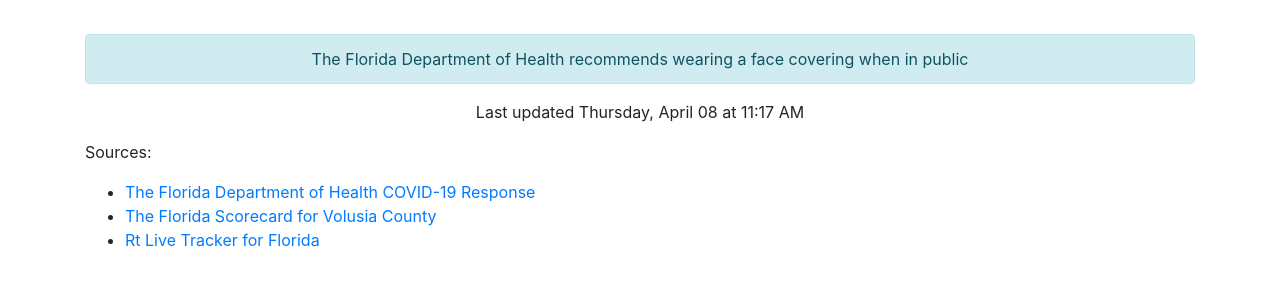
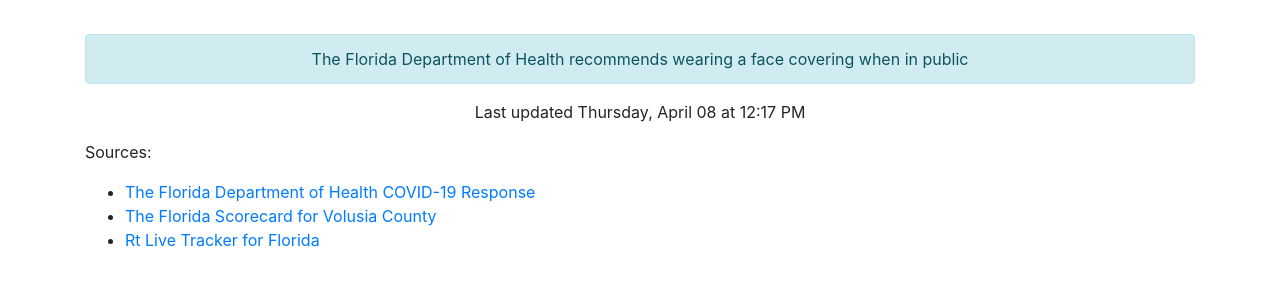
Before and after one commit to thinkjson/timeforchurch, a Jekyll site: the page built from index.md, in a window 1280 px wide. Shown: the part 544-830 px from the top of the page. Built offline with Jekyll 4.4.1, drawn with Linux system fonts in a browser that asks for light colours; our own code applies the rules of GitHub Pages for plain Markdown files.

Commit message:
Updating data

```diff
--- a/_includes/data.html
+++ b/_includes/data.html
@@ -10,4 +10,4 @@
     <div class="outcome text-success">YES</div>
     <div class="alert alert-info" role="alert">The Florida Department of Health recommends wearing a face covering when in public</div>
 
-    <p>Last updated Thursday, April 08 at 11:17 AM</p>
+    <p>Last updated Thursday, April 08 at 12:17 PM</p>
```
